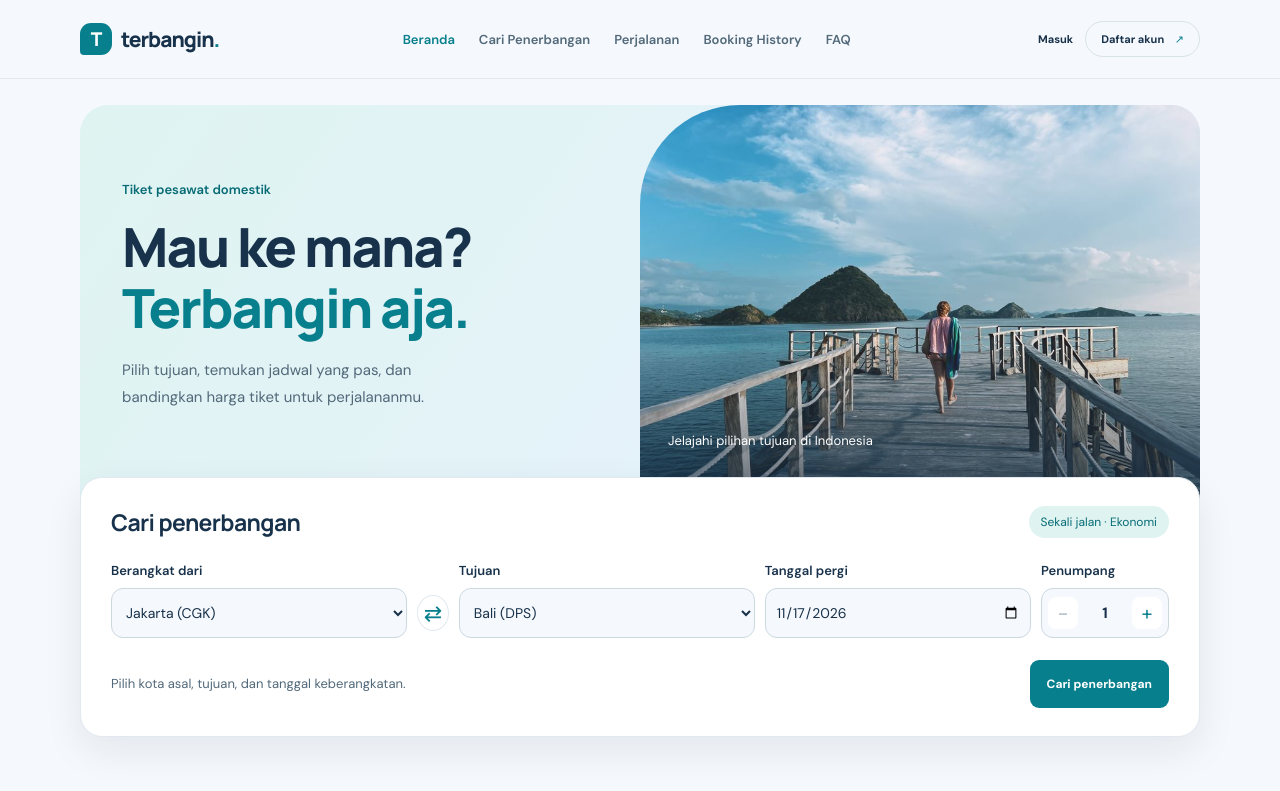
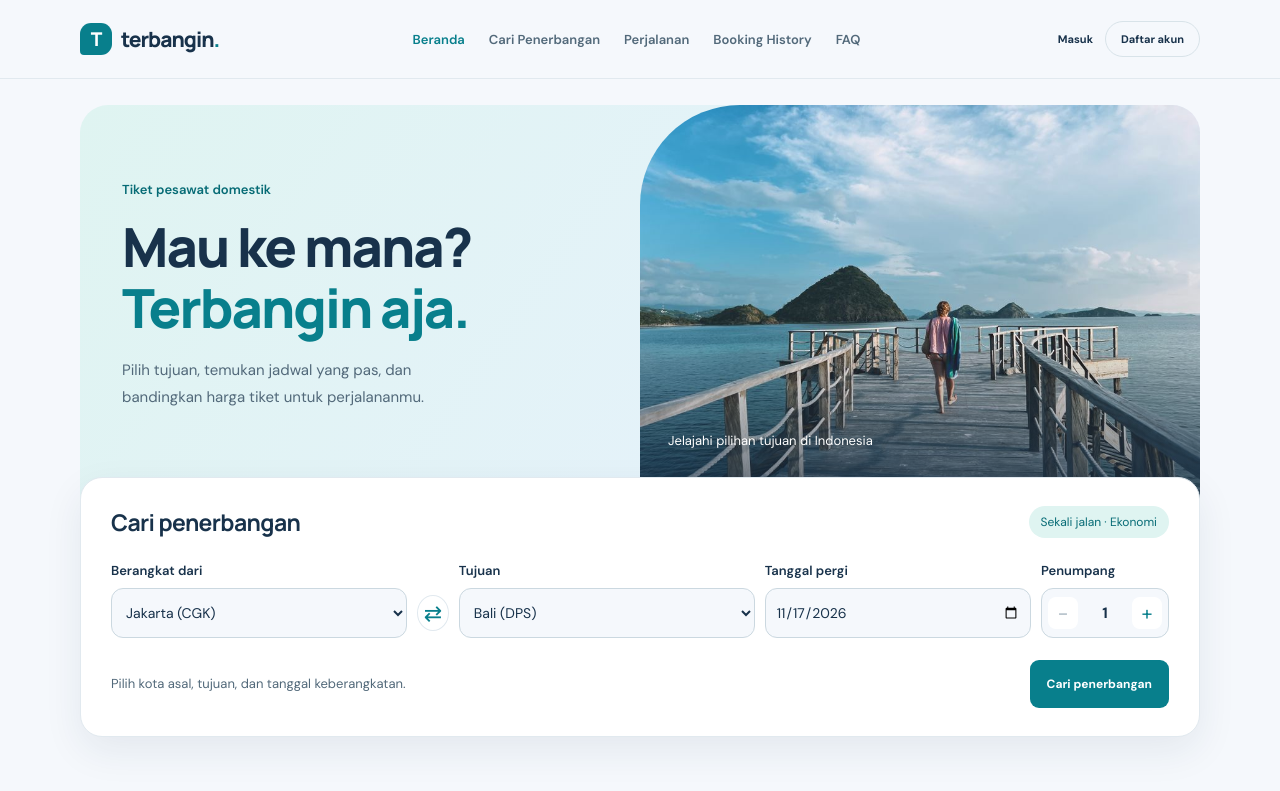
Before and after one commit to pauluskassapa/terbangin-uas-react, a React (Vite) app: page / in a window 1280 px wide. Shown: the top 791 px of the page. Built offline with nearby package versions, Linux system fonts and the light colour scheme.

Commit message:
Merapikan menu navigasi dan tombol daftar akun

```diff
--- a/src/components/SiteHeader.jsx
+++ b/src/components/SiteHeader.jsx
@@ -31,7 +31,7 @@ function SiteHeader() {
         ) : (
           <div className="header-account">
             <Link className="header-login" to="/login">Masuk</Link>
-            <Link className="header-cta" to="/register">Daftar akun <span aria-hidden="true">↗</span></Link>
+            <Link className="header-cta" to="/register">Daftar akun</Link>
           </div>
         )}
         </div>
```
